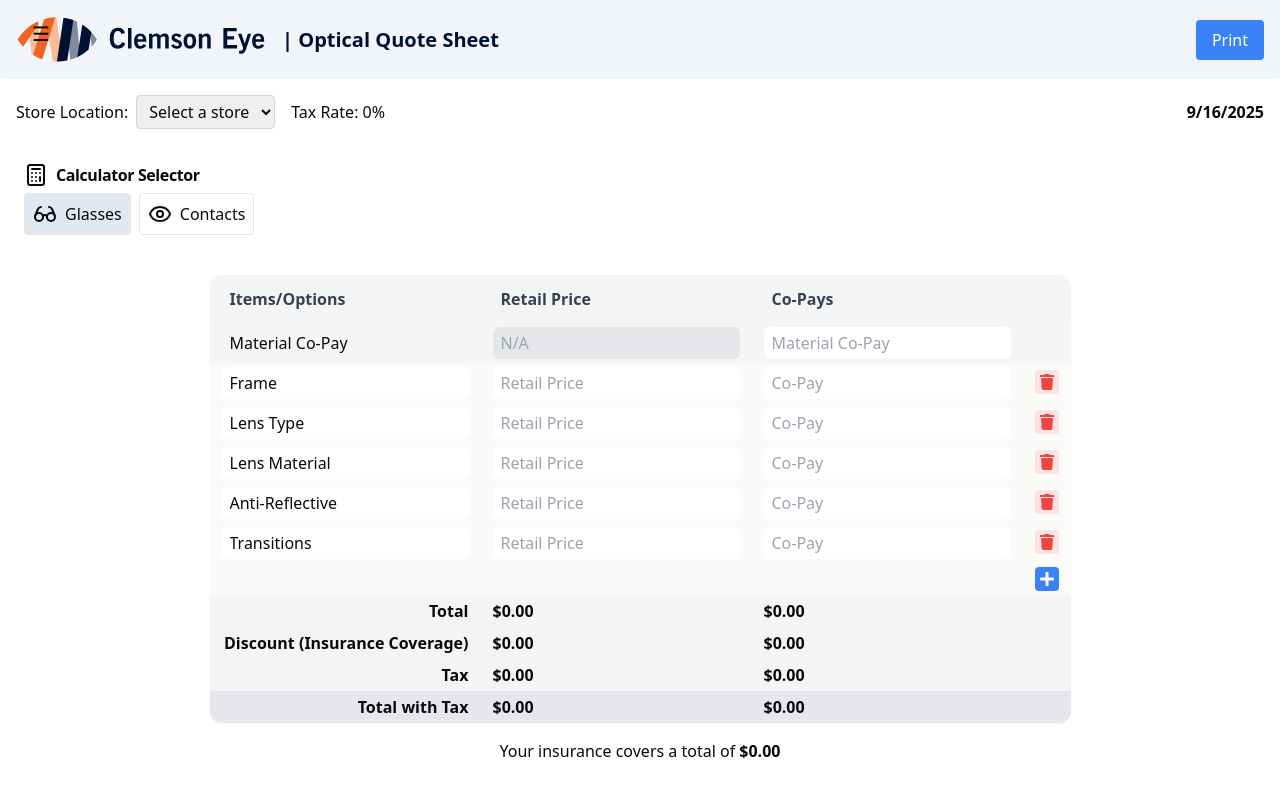
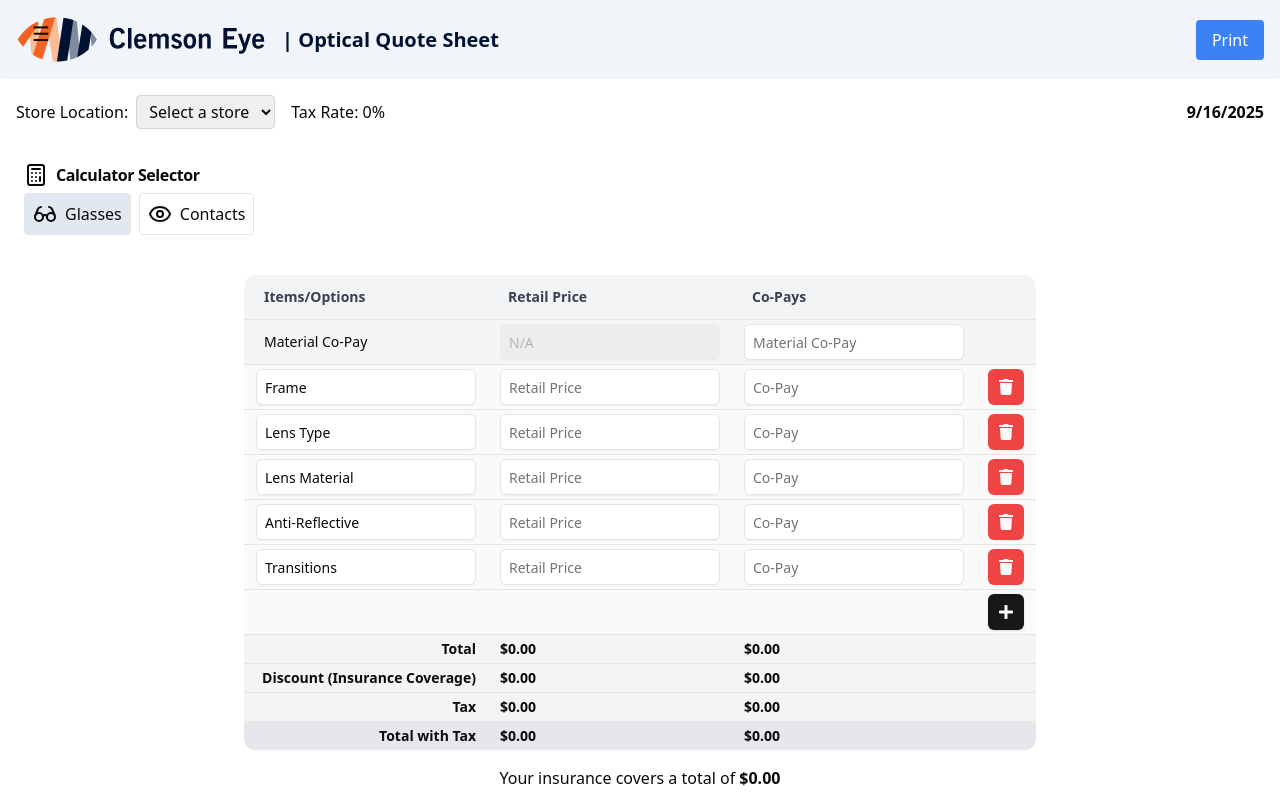
Before and after one commit to cswebdev/optical-calculator, a React (Vite) app: page / in a window 1280 px wide. Built offline with nearby package versions, Linux system fonts and the light colour scheme.

Commit message:
update styling for glasses calculator to use shadcn

```diff
--- a/src/components/GlassesCalculator.tsx
+++ b/src/components/GlassesCalculator.tsx
@@ -1,4 +1,7 @@
 import React from 'react';
+import { Button } from "./components/ui/button";
+import { Input } from "./components/ui/input";
+import { Table, TableHeader, TableBody, TableRow, TableCell, TableHead } from "./components/ui/table";
 import { FaPlus, FaTrash } from 'react-icons/fa';
 
 
@@ -59,115 +62,118 @@ const GlassesCalculator: React.FC<MainTableProps> = ({
 
     return (
             <div className="p-4 justify-center flex flex-col items-center">
-                <table className="min-w-fit table-auto bg-neutral-50 shadow-sm rounded-xl overflow-hidden">
-                    <thead className="bg-gray-100">
-                        <tr>
-                            <th className="px-5 py-3 font-semibold text-gray-700 text-left">Items/Options</th>
-                            <th className="px-5 py-3 font-semibold text-gray-700 text-left">Retail Price</th>
-                            <th className="px-5 py-3 font-semibold text-gray-700 text-left">Co-Pays</th>
-                            <th className="px-5 py-3 font-semibold text-gray-700 text-left"></th>
-                        </tr>
-                    </thead>
-                    <tbody>
-                         {/* Static Material Co-Pay row */}
-                        <tr className="bg-stone-100">
-                            <td className="px-5 py-1 font-normal text-left">Material Co-Pay</td>
-                            <td className="px-3 py-1">
-                                <input
+                <Table className="min-w-fit bg-neutral-50 shadow-sm rounded-xl overflow-hidden">
+                    <TableHeader className="bg-gray-100">
+                        <TableRow>
+                            <TableHead className="px-5 py-3 font-semibold text-gray-700 text-left">Items/Options</TableHead>
+                            <TableHead className="px-5 py-3 font-semibold text-gray-700 text-left">Retail Price</TableHead>
+                            <TableHead className="px-5 py-3 font-semibold text-gray-700 text-left">Co-Pays</TableHead>
+                            <TableHead className="px-5 py-3 font-semibold text-gray-700 text-left"></TableHead>
+                        </TableRow>
+                    </TableHeader>
+                    <TableBody>
+                        {/* Static Material Co-Pay row */}
+                        <TableRow className="bg-stone-100">
+                            <TableCell className="px-5 py-1 font-normal text-left">Material Co-Pay</TableCell>
+                            <TableCell className="px-3 py-1">
+                                <Input
                                     className="w-full bg-gray-200 rounded-md px-2 py-1 cursor-not-allowed"
                                     value={''}
                                     disabled
                                     placeholder="N/A"
                                 />
-                            </td>
-                            <td className="px-3 py-1">
-                                <input
-                                    className="w-full bg-white rounded-md px-2 py-1 focus:outline-none focus:ring-2 focus:ring-blue-400"
+                            </TableCell>
+                            <TableCell className="px-3 py-1">
+                                <Input
+                                    className="w-full bg-white rounded-md px-2 py-1"
                                     value={materialCopay}
                                     onChange={e => setMaterialCopay(e.target.value)}
                                     placeholder="Material Co-Pay"
                                 />
-                            </td>
-                            <td className="px-3 py-1"></td>
-                        </tr>
+                            </TableCell>
+                            <TableCell className="px-3 py-1"></TableCell>
+                        </TableRow>
                         {/* Dynamic rows */}
                         {rows.map((row, idx) => (
-                            <tr key={idx} className="bg-stone-50 transition">
-                                <td className="px-3 py-1">
-                                    <input
-                                        className="w-full bg-white rounded-md px-2 py-1 focus:outline-none focus:ring-2 focus:ring-blue-400"
+                            <TableRow key={idx} className="bg-stone-50 transition">
+                                <TableCell className="px-3 py-1">
+                                    <Input
+                                        className="w-full bg-white rounded-md px-2 py-1"
                                         value={row.item}
                                         onChange={e => handleInputChange(idx, 'item', e.target.value)}
                                         placeholder="Item/Option"
                                     />
-                                </td>
-                                <td className="px-3 py-1">
-                                    <input
-                                        className="w-full bg-white rounded-md px-2 py-1 focus:outline-none focus:ring-2 focus:ring-blue-400"
+                                </TableCell>
+                                <TableCell className="px-3 py-1">
+                                    <Input
+                                        className="w-full bg-white rounded-md px-2 py-1"
                                         value={row.retail}
                                         onChange={e => handleInputChange(idx, 'retail', e.target.value)}
                                         placeholder="Retail Price"
                                     />
-                                </td>
-                                <td className="px-3 py-1">
-                                    <input
-                                        className="w-full bg-white rounded-md px-2 py-1 focus:outline-none focus:ring-2 focus:ring-blue-400"
+                                </TableCell>
+                                <TableCell className="px-3 py-1">
+                                    <Input
+                                        className="w-full bg-white rounded-md px-2 py-1"
                                         value={row.copay}
                                         onChange={e => handleInputChange(idx, 'copay', e.target.value)}
                                         placeholder="Co-Pay"
                                     />
-                                </td>
-                                <td className="text-left px-3 py-1" id='deleteTd'>
-                                    <button
-                                        className="bg-red-100 p-1 rounded-sm text-red-500 hover:text-red-700 hover:bg-red-200 transition print:hidden"
+                                </TableCell>
+                                <TableCell className="text-left px-3 py-1" id='deleteTd'>
+                                    <Button
+                                        variant="destructive"
+                                        size="icon"
+                                        className="print:hidden"
                                         onClick={() => removeRow(idx)}
                                         aria-label="Delete Row"
                                     >
                                         <FaTrash />
-                                    </button>
-                                </td>
-                            </tr>
+                                    </Button>
+                                </TableCell>
+                            </TableRow>
                         ))}
-
-                        <tr>
-                            <td className="px-3 py-1"></td>
-                            <td className="px-3 py-1"></td>
-                            <td className="px-3 py-1"></td>
-                            <td className="text-left px-3 py-1">
-                                <button
-                                    className="p-1 bg-blue-500 text-white rounded flex items-center print:hidden"
+                        <TableRow>
+                            <TableCell className="px-3 py-1"></TableCell>
+                            <TableCell className="px-3 py-1"></TableCell>
+                            <TableCell className="px-3 py-1"></TableCell>
+                            <TableCell className="text-left px-3 py-1">
+                                <Button
+                                    variant="default"
+                                    size="icon"
+                                    className="print:hidden"
                                     onClick={addRow}
                                 >
                                     <FaPlus />
-                                </button>
-                            </td>
-                        </tr>
-                        <tr className="bg-gray-100 font-semibold">
-                            <td className="px-3 py-1 text-right">Total</td>
-                            <td className="px-3 py-1 text-left">${totalRetail.toFixed(2)}</td>
-                            <td className="px-3 py-1 text-left">${totalCopay.toFixed(2)}</td>
-                            <td className="px-3 py-1"></td>
-                        </tr>
-                        <tr className="bg-gray-100 font-semibold">
-                            <td className="px-3 py-1 text-right">Discount (Insurance Coverage)</td>
-                            <td className="px-3 py-1 text-left">${discount.toFixed(2)}</td>
-                            <td className="px-3 py-1 text-left">${discount.toFixed(2)}</td>
-                            <td className="px-3 py-1"></td>
-                        </tr>
-                        <tr className="bg-gray-100 font-semibold">
-                            <td className="px-3 py-1 text-right">Tax</td>
-                            <td className="px-3 py-1 text-left">${taxRetail.toFixed(2)}</td>
-                            <td className="px-3 py-1 text-left">${taxCopay.toFixed(2)}</td>
-                            <td className="px-3 py-1"></td>
-                        </tr>
-                        <tr className="bg-gray-200 font-bold">
-                            <td className="px-3 py-1 text-right">Total with Tax</td>
-                            <td className="px-3 py-1 text-left">${totalWithTaxRetail.toFixed(2)}</td>
-                            <td className="px-3 py-1 text-left">${totalWithTaxCopay.toFixed(2)}</td>
-                            <td className="px-3 py-1"></td>
-                        </tr>
-                    </tbody>
-                </table>
+                                </Button>
+                            </TableCell>
+                        </TableRow>
+                        <TableRow className="bg-gray-100 font-semibold">
+                            <TableCell className="px-3 py-1 text-right">Total</TableCell>
+                            <TableCell className="px-3 py-1 text-left">${totalRetail.toFixed(2)}</TableCell>
+                            <TableCell className="px-3 py-1 text-left">${totalCopay.toFixed(2)}</TableCell>
+                            <TableCell className="px-3 py-1"></TableCell>
+                        </TableRow>
+                        <TableRow className="bg-gray-100 font-semibold">
+                            <TableCell className="px-3 py-1 text-right">Discount (Insurance Coverage)</TableCell>
+                            <TableCell className="px-3 py-1 text-left">${discount.toFixed(2)}</TableCell>
+                            <TableCell className="px-3 py-1 text-left">${discount.toFixed(2)}</TableCell>
+                            <TableCell className="px-3 py-1"></TableCell>
+                        </TableRow>
+                        <TableRow className="bg-gray-100 font-semibold">
+                            <TableCell className="px-3 py-1 text-right">Tax</TableCell>
+                            <TableCell className="px-3 py-1 text-left">${taxRetail.toFixed(2)}</TableCell>
+                            <TableCell className="px-3 py-1 text-left">${taxCopay.toFixed(2)}</TableCell>
+                            <TableCell className="px-3 py-1"></TableCell>
+                        </TableRow>
+                        <TableRow className="bg-gray-200 font-bold">
+                            <TableCell className="px-3 py-1 text-right">Total with Tax</TableCell>
+                            <TableCell className="px-3 py-1 text-left">${totalWithTaxRetail.toFixed(2)}</TableCell>
+                            <TableCell className="px-3 py-1 text-left">${totalWithTaxCopay.toFixed(2)}</TableCell>
+                            <TableCell className="px-3 py-1"></TableCell>
+                        </TableRow>
+                    </TableBody>
+                </Table>
                 <div className='mt-4'>
                     <p>Your insurance covers a total of <span className='font-semibold'>${discount.toFixed(2)}</span></p>
                 </div>
```
